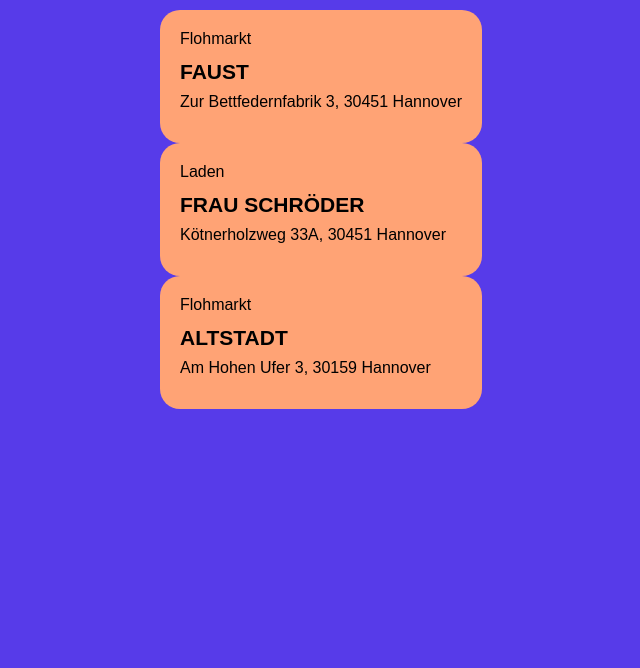
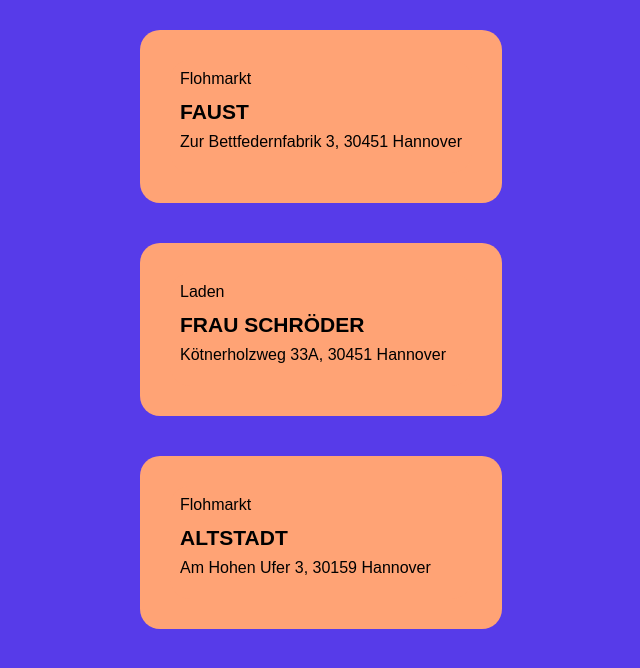
Before and after one commit to NadineGrosskreuz/capstone-project, a Next.js app: page / in a window 1280 px wide. Shown: the top 668 px of the page, without its empty margins (319-959 px from the left). Built offline with nearby package versions, Linux system fonts and the light colour scheme.

Commit message:
Add styled components

```diff
--- a/src/components/CardList/CardList.js
+++ b/src/components/CardList/CardList.js
@@ -1,13 +1,15 @@
 import Card from '../Card/Card';
+import { CardContainer } from '../UI/CardContainer.styled';
+import { CardGrid } from '../UI/CardGrid.styled';
 
 export default function CardList({ entries }) {
 	return (
-		<div>
+		<CardGrid>
 			{entries.map(entry => (
-				<div key={entry.id}>
+				<CardContainer key={entry.id}>
 					<Card category={entry.category} name={entry.name} address={entry.address} />
-				</div>
+				</CardContainer>
 			))}
-		</div>
+		</CardGrid>
 	);
 }
--- a/src/components/UI/CardContainer.styled.js
+++ b/src/components/UI/CardContainer.styled.js
@@ -1,8 +1,9 @@
 import styled from 'styled-components';
 
-const CardContainer = styled.section`
+const CardContainer = styled.article`
 	background-color: #ffa375;
-	padding: 20px;
+	padding: 10px;
+	margin: 20px;
 	border-radius: 20px;
 	max-width: 400px;
 	display: flex;
--- /dev/null
+++ b/src/components/UI/CardGrid.styled.js
@@ -0,0 +1,8 @@
+import styled from 'styled-components';
+
+const CardGrid = styled.section`
+	display: flex;
+	flex-direction: column;
+`;
+
+export { CardGrid };
```
